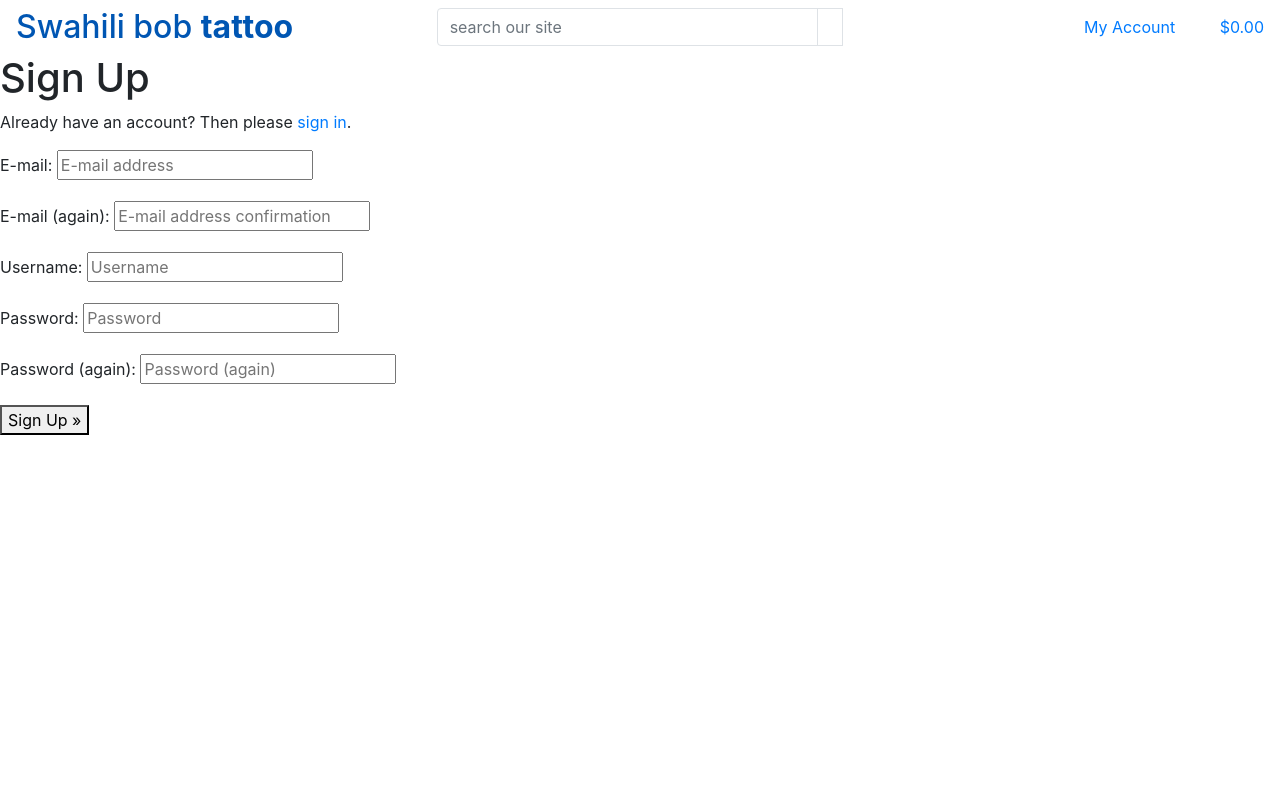
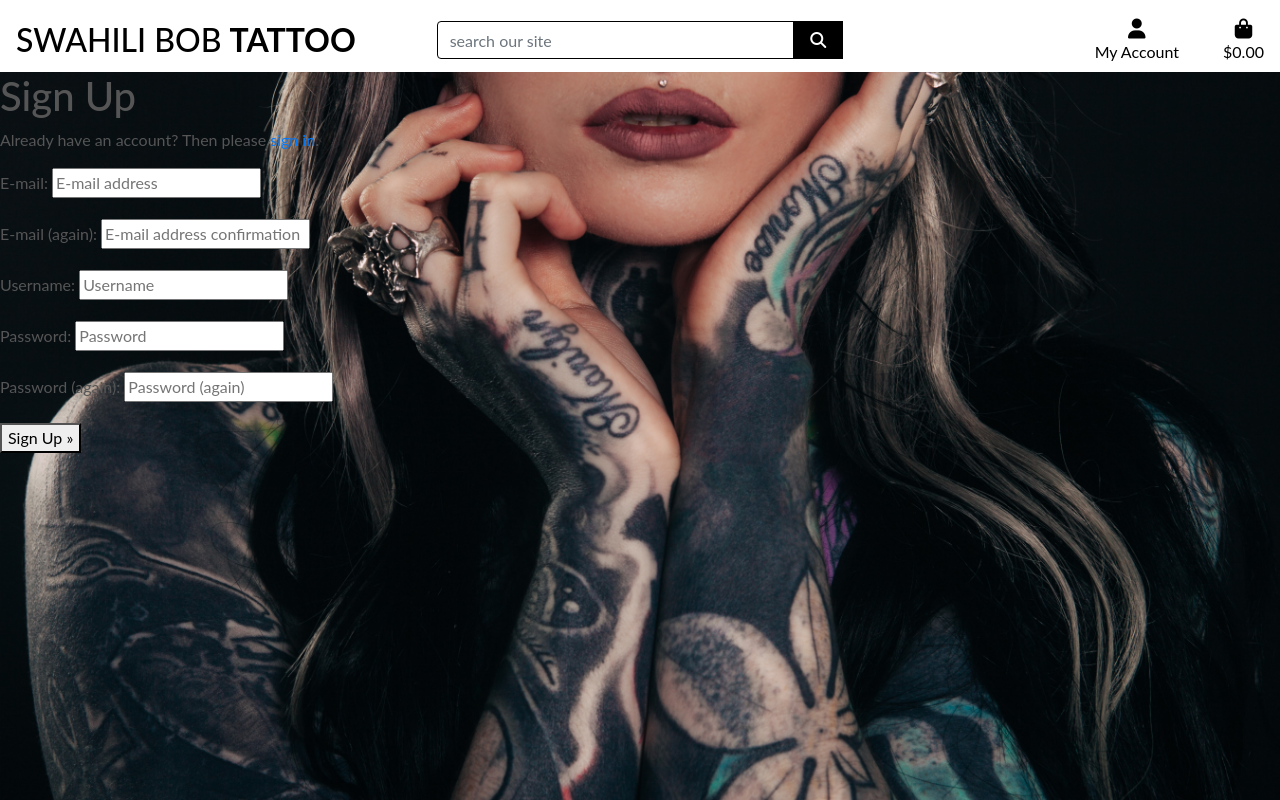
Before and after one commit to Code-Institute-Submissions/justus-ai-swahili_bob_tattoo_v1_AprResub, a Django app: page /accounts/signup/ in a window 1280 px wide. Run offline with Django 3.2, Linux system fonts and the light colour scheme; parts of the project's set-up code (start-up, migrations or seed data) failed here and were passed over; some libraries are stand-ins or nearby versions.

Commit message:
Completed home page header and css

```diff
--- a/home/templates/home/index.html
+++ b/home/templates/home/index.html
@@ -13,12 +13,12 @@
     <div class="container h-100">
         <div class="row h-100">
             <div class="col-7 col-md-6 my-auto">
-                <h1 class="display-4 logo-font text-black">
+                <h1 class="display-4 logo-font text-white">
                     The new designs are here
                 </h1>
                 <div class="my-5">
                     <h4>
-                        <a href="" class="shop-now-button btn btn-lg rounded-0 text-uppercase py-3">Shop Now</a>
+                        <a href="" class="shop-now-button btn btn-lg rounded-0 text-uppercase py-3">Get Your Tattoo Now</a>
                     </h4>
                 </div>
 
--- /dev/null
+++ b/static/css/base.css
@@ -0,0 +1,81 @@
+html {
+    height: 100%;
+}
+
+body {
+    background: url('/media/homepage_background_cropped.jpg') no-repeat center center fixed;
+    background-size: cover;
+    height: calc(100vh - 164px);
+    color: #555;
+    font-family: 'Lato';
+}
+
+/* from Bulma */
+.icon {
+    align-items: center;
+    display: inline-flex;
+    justify-content: center;
+    height: 1.5rem;
+    width: 1.5rem;
+}
+
+.logo-font {
+    text-transform: uppercase;
+}
+
+.main-logo-link {
+    width: fit-content;
+}
+
+.shop-now-button {
+    background: black;
+    color: white;
+    min-width: 260px;
+}
+
+.btn-black {
+    background: black;
+    color: white;
+}
+
+.shop-now-button:hover,
+.shop-now-button:active,
+.shop-now-button:focus,
+.btn-black:hover,
+.btn-black:active,
+.btn-black:focus {
+    background: #222;
+    color: white;
+}
+
+.text-black {
+    color: #000 !important;
+}
+
+.border-black {
+    border: 1px solid black !important;
+}
+
+/* -------------------------------- Media Queries */
+
+/* Slightly larger container on xl screens */
+@media (min-width: 1200px) {
+  .container {
+    max-width: 80%;
+  }
+}
+
+/* fixed top navbar only on medium and up */
+@media (min-width: 992px) {
+    .fixed-top-desktop-only {
+        position: fixed;
+        top: 0;
+        right: 0;
+        left: 0;
+        z-index: 1030;
+    }
+
+    .header-container {
+        padding-top: 164px;
+    }
+}
--- a/swahili_bob_tattoo/settings.py
+++ b/swahili_bob_tattoo/settings.py
@@ -147,6 +147,10 @@ USE_TZ = True
 # https://docs.djangoproject.com/en/3.2/howto/static-files/
 
 STATIC_URL = '/static/'
+STATICFILES_DIRS = (os.path.join(BASE_DIR, 'static'),)
+
+MEDIA_URL = '/media/'
+MEDIA_ROOT = os.path.join(BASE_DIR, 'media')
 
 # Default primary key field type
 # https://docs.djangoproject.com/en/3.2/ref/settings/#default-auto-field
--- a/swahili_bob_tattoo/urls.py
+++ b/swahili_bob_tattoo/urls.py
@@ -15,9 +15,11 @@ Including another URLconf
 """
 from django.contrib import admin
 from django.urls import path, include
+from django.conf import settings
+from django.conf.urls.static import static
 
 urlpatterns = [
     path('admin/', admin.site.urls),
     path('accounts/', include('allauth.urls')),
     path('', include('home.urls')),
-]
+] + static(settings.MEDIA_URL, document_root=settings.MEDIA_ROOT)
--- a/templates/base.html
+++ b/templates/base.html
@@ -15,12 +15,15 @@
 
     {% block corecss %}
         <link rel="stylesheet" href="https://stackpath.bootstrapcdn.com/bootstrap/4.4.1/css/bootstrap.min.css" integrity="sha384-Vkoo8x4CGsO3+Hhxv8T/Q5PaXtkKtu6ug5TOeNV6gBiFeWPGFN9MuhOf23Q9Ifjh" crossorigin="anonymous">
+        <link href="https://fonts.googleapis.com/css2?family=Great+Vibes&display=swap" rel="stylesheet">
+        <link rel="stylesheet" href="{% static 'css/base.css' %}">
     {% endblock %}
 
     {% block extra_css %}
     {% endblock %}
 
     {% block corejs %}
+        <script src="https://kit.fontawesome.com/d744c8cc31.js" crossorigin="anonymous"></script>
         <script src="https://code.jquery.com/jquery-3.4.1.slim.min.js" integrity="sha384-J6qa4849blE2+poT4WnyKhv5vZF5SrPo0iEjwBvKU7imGFAV0wwj1yYfoRSJoZ+n" crossorigin="anonymous"></script>
         <script src="https://cdn.jsdelivr.net/npm/popper.js@1.16.0/dist/umd/popper.min.js" integrity="sha384-Q6E9RHvbIyZFJoft+2mJbHaEWldlvI9IOYy5n3zV9zzTtmI3UksdQRVvoxMfooAo" crossorigin="anonymous"></script>
         <script src="https://stackpath.bootstrapcdn.com/bootstrap/4.4.1/js/bootstrap.min.js" integrity="sha384-wfSDF2E50Y2D1uUdj0O3uMBJnjuUD4Ih7YwaYd1iqfktj0Uod8GCExl3Og8ifwB6" crossorigin="anonymous"></script>
@@ -33,7 +36,7 @@
   </head>
   <body>
     <header class="container-fluid fixed-top"></header>
-        <div class="row">
+        <div id="topnav" class="row bg-white pt-lg-2 d-none d-lg-flex">
           <div class="col-12 col-lg-4 my-auto py-1 py-lg-0 text-center text-lg-left">
             <a href="{% url 'home'%}" class="nav-link main-logo-link">
               <h2 class="logo-font text-black my-0">Swahili bob <strong>tattoo</strong></h2>
@@ -58,7 +61,7 @@
           <div class="col-12 col-lg-4 my-auto py-1 py-lg-0">
             <ul class="list-inline list-unstyled text-center text-lg-right my-0">
               <li class="list-inline-item dropdown">
-                <a class="text.black nav-link" href="a" id="user-options" data-toggle="dropdown" aria-haspopup="true" aria-expanded="false">
+                <a class="text-black nav-link" href="" id="user-options" data-toggle="dropdown" aria-haspopup="true" aria-expanded="false">
                   <div class="text-center">
                     <div><i class="fas fa-user fa-lg"></i></div>
                     <p class="my-0">My Account</p>
```
Also changed, not shown: media/homepage_background_cropped.jpg (added).
